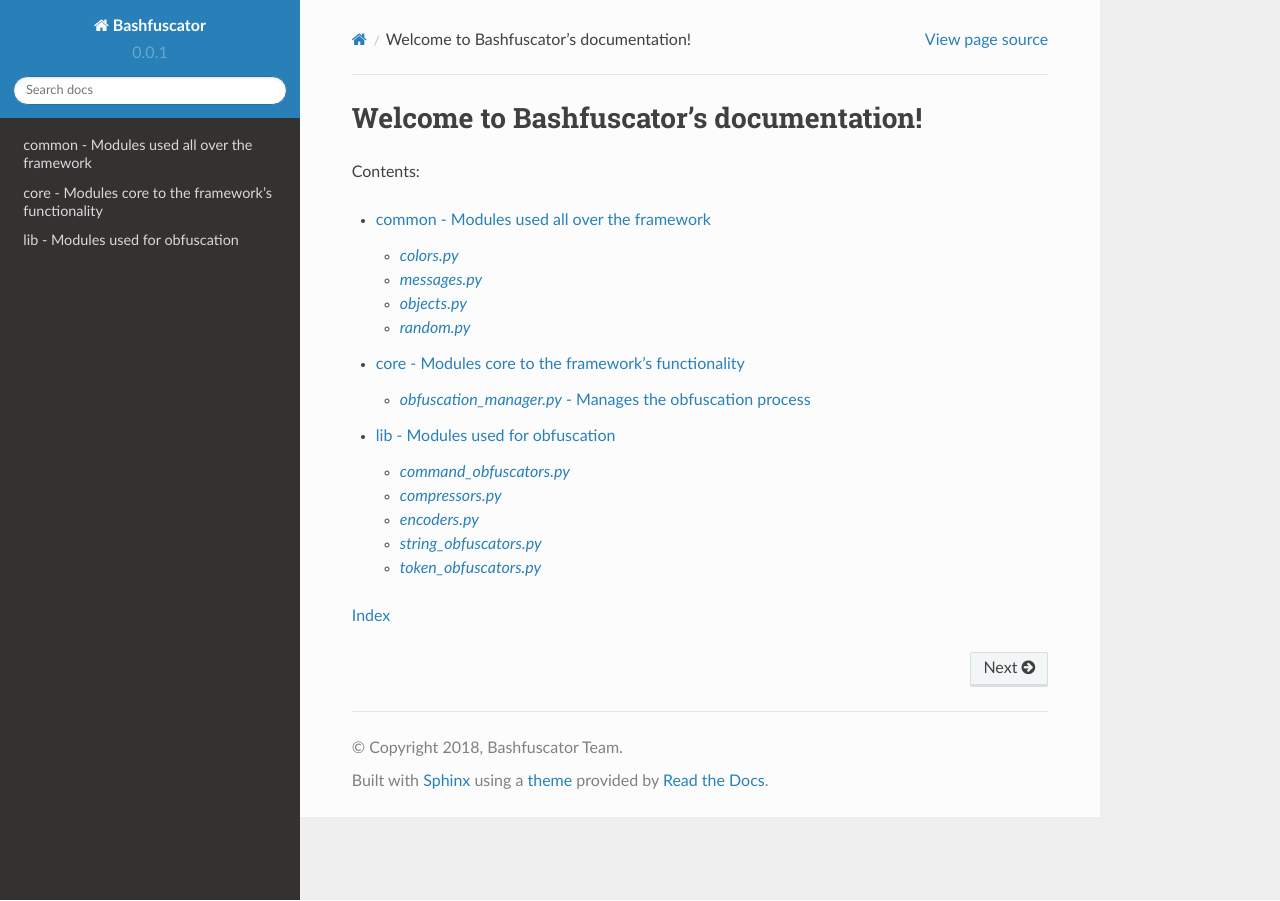
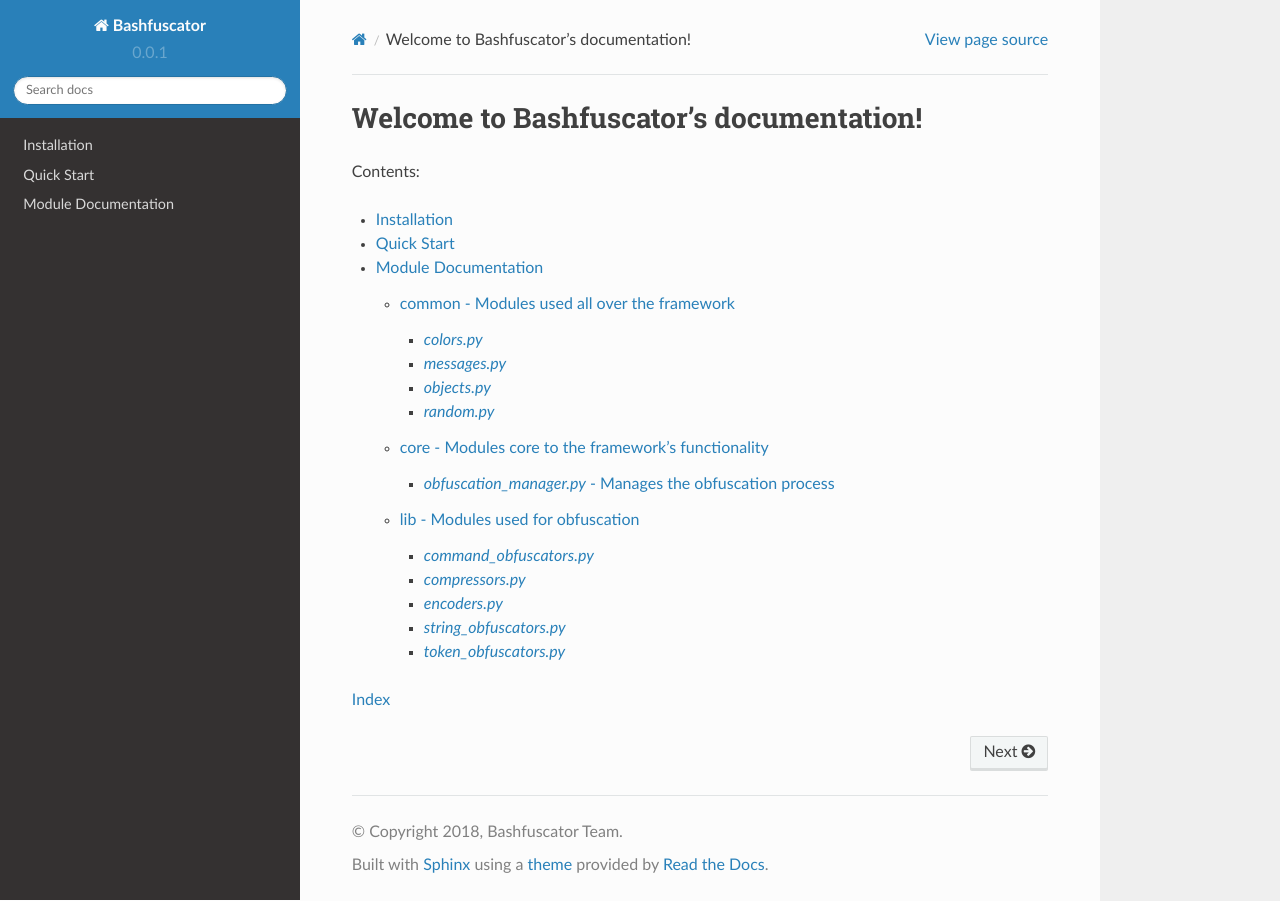
Before and after one commit to Bashfuscator/Bashfuscator, a Sphinx documentation site: the page built from docs/source/index.rst, in a window 1280 px wide. Built offline with Sphinx 7.4.7 and the Read the Docs theme 2.0.0, drawn with Linux system fonts in a browser that asks for light colours.

Commit message:
Changed up documentation organization a bit, moved setup guide to Read the Docs

```diff
--- /dev/null
+++ b/docs/source/Module Documentation.rst
@@ -0,0 +1,8 @@
+Module Documentation
+====================
+
+.. toctree::
+
+   common-doc/index
+   core-doc/index
+   lib-doc/index
--- a/docs/source/index.rst
+++ b/docs/source/index.rst
@@ -10,9 +10,9 @@
 
 .. toctree::
 
-   common-doc/index
-   core-doc/index
-   lib-doc/index
+   Installation
+   Quick Start
+   Module Documentation
 
 
 :ref:`genindex`
```
Also changed, not shown: README.md (+6 -5 lines), docs/source/Installation.rst (added, +11 -0 lines), docs/source/Quick Start.rst (added, +16 -0 lines), 1 other file.
